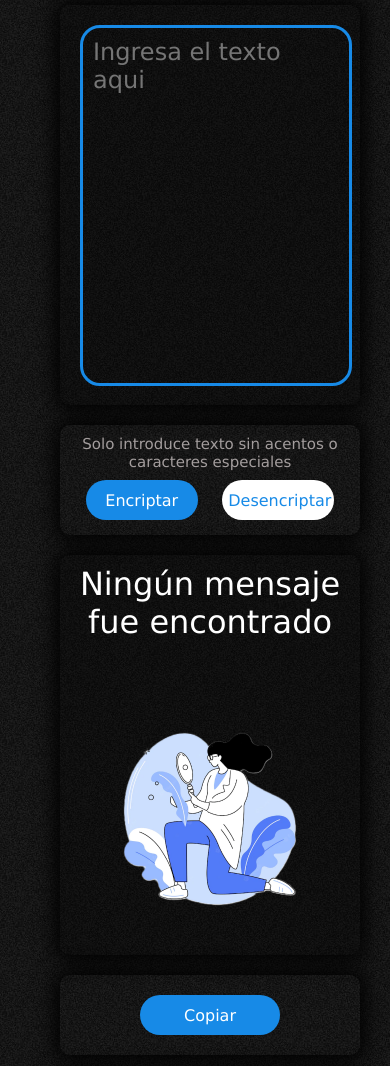
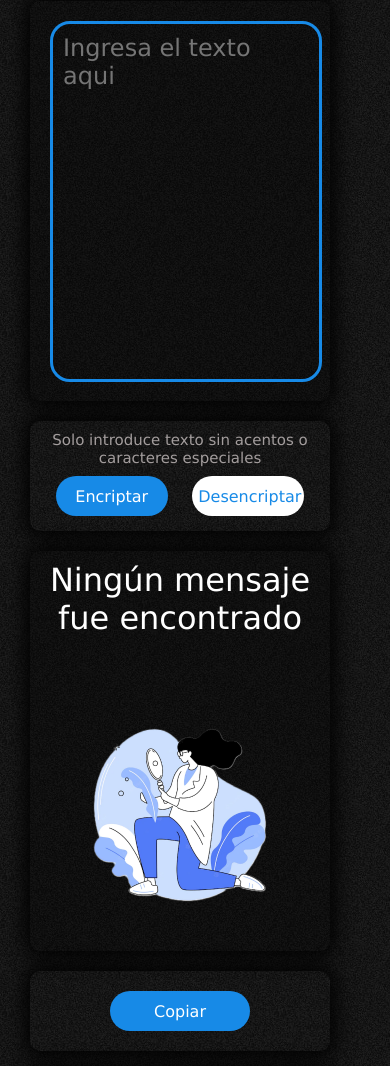
Before and after one commit to BrianTex/retoAlura, a plain HTML site: page index.html in a window 390 px wide. Shown: the part 89-1155 px from the top of the page. Drawn offline with Linux system fonts and the light colour scheme.

Commit message:
mejorando visual

```diff
--- a/index.html
+++ b/index.html
@@ -9,7 +9,6 @@
     <title>Encriptador de texto</title>
 </head>
 <body>
-    <div class="containerMain">
 
         <header>
 
@@ -54,7 +53,6 @@
                 <P class="nombre">Reto Alura</P>
             </div>
         </div>
-    </div>
 </body>
 <script>
 
--- a/style.css
+++ b/style.css
@@ -23,6 +23,7 @@ body::-webkit-scrollbar-thumb{
     width: 60px;
 }
 .container{
+    justify-content: center;
     display: flex;
     flex-direction: row;
 }
@@ -113,7 +114,6 @@ body::-webkit-scrollbar-thumb{
     background: rgb(255, 255, 255);
     color: rgb(23,138,231);
 }
-
 .alerta{
     width: 100%;
     height: 20px;
@@ -179,7 +179,6 @@ body::-webkit-scrollbar-thumb{
     max-height: 300px;
     border-radius: 10px;
     box-shadow: 0 0 20px 5px rgb(0, 0, 0);
-    margin-left:60px;
     margin-top: 20px;
     margin-bottom: 20px;
     padding: 10px;
@@ -209,17 +208,29 @@ a{
     margin-left: 20px;
 }
 @media (max-width: 700px){
+    header{
+        justify-content: center;
+        display: flex;
+    }
+    .contenedorTexto{
+        margin-left: 30px;
+        margin-right: 30px;
+    }
     .resultado{
         margin-top: 150px;
-        margin-left: 60px;
+        margin-left: 30px;
+        margin-right: 30px;
         width: 44%;
     }
     .botones{
         margin-top: -530px;
+        margin-left: 30px;
+        margin-right: 30px;
     }
     .Copiar{
         margin-top: 440px;
-        margin-left: 60px;
+        margin-left: 30px;
+        margin-right: 30px;
         margin-bottom: 20px;
         height: 80px;
         width: 44%;
@@ -235,6 +246,9 @@ a{
         min-width:300px ;
         height: 200px;
         width: 44%;
+        margin-left: 30px;
+        margin-right: 30px;
+        justify-content: center;
         display: flex;
         flex-wrap: wrap;
     }
```
